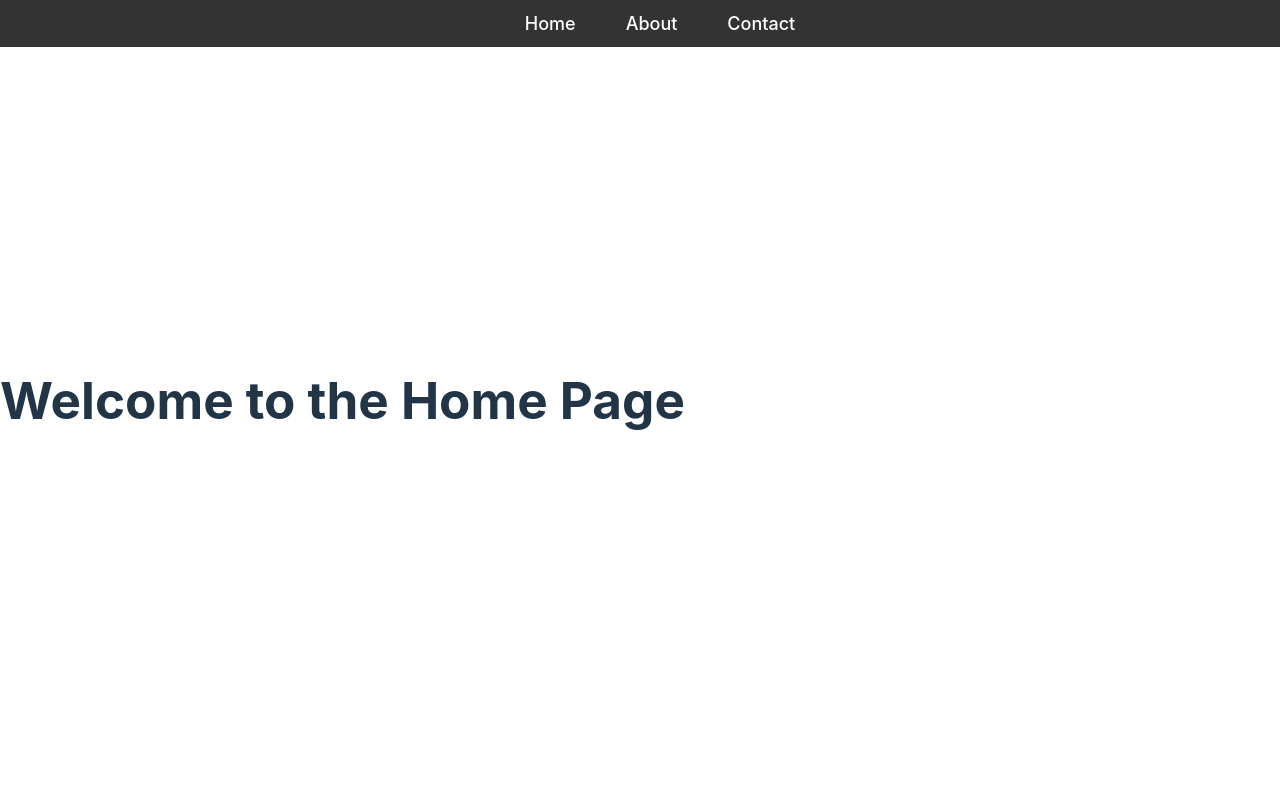
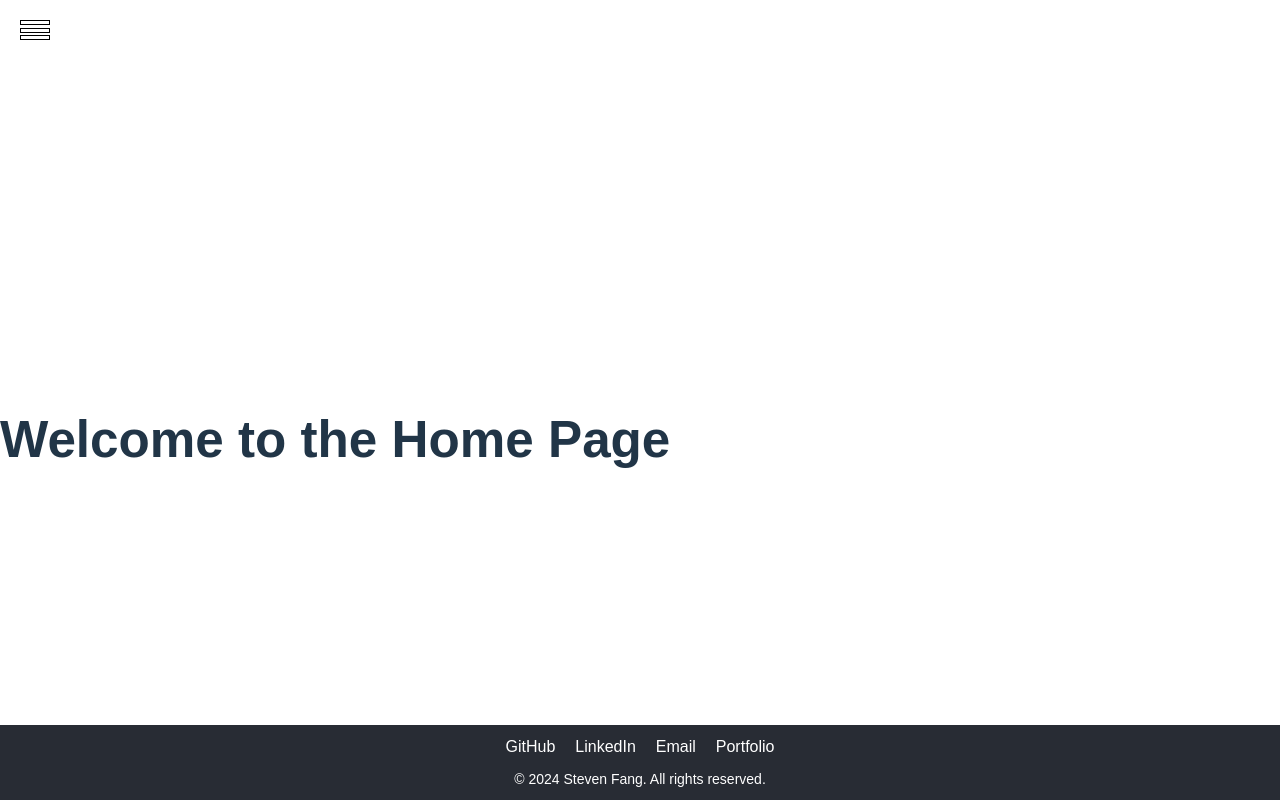
Before and after one commit to stevenfangcu/portfolio, a React (Vite) app: page / in a window 1280 px wide. Built offline with nearby package versions, Linux system fonts and the light colour scheme.

Commit message:
add sidebar

```diff
--- a/package.json
+++ b/package.json
@@ -12,12 +12,14 @@
   "dependencies": {
     "react": "^18.3.1",
     "react-dom": "^18.3.1",
-    "react-router-dom": "^7.0.2"
+    "react-router-dom": "^7.0.2",
+    "react-scroll": "^1.9.0"
   },
   "devDependencies": {
     "@eslint/js": "^9.15.0",
     "@types/react": "^18.3.12",
     "@types/react-dom": "^18.3.1",
+    "@types/react-scroll": "^1.8.10",
     "@vitejs/plugin-react": "^4.3.4",
     "eslint": "^9.15.0",
     "eslint-plugin-react-hooks": "^5.0.0",
--- a/src/App.tsx
+++ b/src/App.tsx
@@ -2,27 +2,23 @@ import React from 'react';
 import { BrowserRouter as Router, Routes, Route, Link } from 'react-router-dom';
 import Home from './pages/Home';
 import About from './pages/About';
-import Contact from './pages/Contact';
-import './css/NavBar.css';
+import Footer from './pages/Footer';
+import Resume from './pages/Resume';
+import Sidebar from './pages/Sidebar';
 
 const App: React.FC = () => {
   return (
     <Router>
-      {/* The navigation bar */}
-      <nav className="top-bar">
-        <ul className="nav-links">
-          <li><Link to="/">Home</Link></li>
-          <li><Link to="/about">About</Link></li>
-          <li><Link to="/contact">Contact</Link></li>
-        </ul>
-      </nav>
-
-      {/* Routes */}
-      <Routes>
-        <Route path="/" element={<Home />} />
-        <Route path="/about" element={<About />} />
-        <Route path="/contact" element={<Contact />} />
-      </Routes>
+      <Sidebar />
+      {/* Main content with padding to avoid overlap */}
+      <div style={{ paddingTop: '80px' }}>
+        <Routes>
+          <Route path="/" element={<Home />} />
+          <Route path="/about" element={<About />} />
+          <Route path="/resume" element={<Resume />} />
+        </Routes>
+      </div>
+      <Footer />
     </Router>
   );
 };
--- /dev/null
+++ b/src/css/Footer.css
@@ -0,0 +1,31 @@
+.footer {
+    position: fixed;
+    bottom: 0;
+    width: 100%;
+    text-align: center;
+    background-color: #282c34;
+    color: #ffffff;
+    padding: 10px 0;
+    z-index: 1000; /* Ensure the footer stays above other content */
+  }
+
+  .footer .social-links {
+    display: flex;
+    justify-content: center;
+    gap: 20px;
+    align-items: center;
+  }
+
+  .footer .social-links a {
+    color: #ffffff;
+    text-decoration: none;
+  }
+
+  .footer .social-links a:hover {
+    text-decoration: underline;
+  }
+
+  .footer p {
+    margin-top: 10px;
+    font-size: 14px;
+  }
--- a/src/css/NavBar.css
+++ b/src/css/NavBar.css
@@ -1,45 +1,78 @@
-/* Style the navigation bar container */
-.top-bar {
-    background-color: #333;
+/* Navbar Container */
+.navbar {
+  display: flex;
+  justify-content: space-between;
+  align-items: center;
   padding: 10px 20px;
-    position: fixed;  /* Make it stick to the top */
-    width: 100%;      /* Full width */
-    top: 0;           /* Stay at the top */
-    left: 0;
-    z-index: 1000;    /* Make sure it stays on top of other elements */
+  position: fixed;
+  top: 0;
+  width: 100%;
+  background-color: #000; /* Solid black background */
+  color: #fff;
+  box-shadow: 0 2px 5px rgba(0, 0, 0, 0.2);
+  z-index: 1000;
 }
 
-  /* Style the unordered list inside the nav */
-  .nav-links {
-    display: flex;
-    justify-content: center; /* Center the nav items */
-    padding: 0;
-    margin: 0;
-    list-style: none; /* Remove the default list style */
+/* Logo */
+.navbar-logo {
+  font-size: 1.5rem;
+  font-weight: bold;
+  letter-spacing: 2px;
+  cursor: pointer;
 }
 
-  /* Style each list item */
-  .nav-links li {
-    margin: 0 15px; /* Add spacing between items */
+/* Navigation Links Container */
+.navbar-links {
+  display: flex;
+  list-style: none;
+  gap: 30px;
+  margin: 0;
+  padding: 0;
 }
 
-  /* Style the links inside the nav */
-  .nav-links a {
-    color: white; /* White text */
-    text-decoration: none; /* Remove the default underline */
-    font-size: 18px; /* Set font size */
-    padding: 5px 10px; /* Add padding for clickable area */
-    border-radius: 4px; /* Slightly rounded corners */
-    transition: background-color 0.3s ease, color 0.3s ease; /* Smooth transition for hover effects */
+/* Navigation Links */
+.navbar-link {
+  color: #fff;
+  text-decoration: none;
+  font-weight: 500;
+  text-transform: uppercase;
+  letter-spacing: 1px;
+  transition: color 0.3s ease;
 }
 
-  /* Add hover effect */
-  .nav-links a:hover {
-    background-color: #f1f1f1; /* Light background color on hover */
-    color: #333; /* Change text color on hover */
+/* Hover Effect */
+.navbar-link:hover {
+  color: #00bcd4; /* Accent color for hover */
 }
 
-  /* Optionally, add active link styling (you can use NavLink for this in React) */
-  .nav-links a.active {
-    color: #ff6347; /* Change color for active links */
+/* Hamburger Icon (Visible only on Mobile) */
+.navbar-hamburger {
+  display: none;
+  font-size: 2rem;
+  cursor: pointer;
 }
+
+/* Responsive Navbar for Small Screens */
+@media (max-width: 768px) {
+  /* Hide the regular links and show the hamburger */
+  .navbar-links {
+    display: none; /* Hide links by default */
+    flex-direction: column;
+    gap: 10px;
+    position: absolute;
+    top: 60px;
+    right: 20px;
+    background-color: #000;
+    padding: 10px;
+    border-radius: 5px;
+    width: 200px;
+  }
+
+  .navbar-links.active {
+    display: flex; /* Show links when menu is active */
+  }
+
+  .navbar-hamburger {
+    display: block; /* Show the hamburger icon */
+  }
+}
--- /dev/null
+++ b/src/css/Sidebar.css
@@ -0,0 +1,85 @@
+.hamburger {
+  position: absolute;
+  top: 20px;
+  left: 20px;
+  width: 30px;
+  height: 20px;
+  display: flex;
+  flex-direction: column;
+  justify-content: space-between;
+  cursor: pointer;
+  z-index: 100;
+}
+
+.bar {
+  width: 30px;
+  height: 5px;
+  background-color: white; /* Set the background color of the bars */
+  border: 1px solid black; /* Add black outline to each bar */
+  transition: 0.3s ease;
+}
+
+.bar.open:nth-child(1) {
+  transform: rotate(45deg) translate(5px, 5px);
+}
+
+.bar.open:nth-child(2) {
+  opacity: 0;
+}
+
+.bar.open:nth-child(3) {
+  transform: rotate(-45deg) translate(5px, -5px);
+}
+
+.sidebar {
+  position: fixed;
+  top: 0;
+  left: -250px;
+  width: 250px;
+  height: 100%;
+  background-color: rgba(40, 44, 52, 0.85); /* Semi-transparent background (rgba with alpha value) */
+  transition: left 0.3s ease-in-out;
+  padding-top: 60px;
+  z-index: 50;
+}
+
+.sidebar ul {
+  list-style-type: none;
+  padding: 0;
+}
+
+.sidebar ul li {
+  padding: 15px;
+  color: white;
+  cursor: pointer;
+}
+
+.sidebar ul li:hover {
+  background-color: #575757;
+}
+
+.sidebar ul li a {
+  color: white;
+  text-decoration: none;
+  display: block;
+  width: 100%;
+}
+
+.sidebar ul li a:hover {
+  background-color: #575757;
+}
+
+.sidebar ul li a.active {
+  color: #f0f0f0;
+  font-weight: bold;
+}
+
+* {
+  margin: 0;
+  padding: 0;
+  box-sizing: border-box;
+}
+
+body {
+  font-family: Arial, sans-serif;
+}
--- /dev/null
+++ b/src/pages/Footer.tsx
@@ -0,0 +1,45 @@
+import React from 'react';
+import '../css/Footer.css'
+
+const Footer: React.FC = () => {
+  return (
+    <footer className="footer">
+      <div className="social-links">
+        {/* GitHub */}
+        <a
+          href="https://github.com/stevenfangcu"
+          target="_blank"
+          rel="noopener noreferrer"
+        >
+          GitHub
+        </a>
+
+        {/* LinkedIn */}
+        <a
+          href="https://linkedin.com/in/steven-fang"
+          target="_blank"
+          rel="noopener noreferrer"
+        >
+          LinkedIn
+        </a>
+
+        {/* Email */}
+        <a href="mailto:stevenfangcu@icloud.com">
+          Email
+        </a>
+
+        {/* Portfolio */}
+        <a
+          href="https://yourportfolio.com"
+          target="_blank"
+          rel="noopener noreferrer"
+        >
+          Portfolio
+        </a>
+      </div>
+      <p>© 2024 Steven Fang. All rights reserved.</p>
+    </footer>
+  );
+};
+
+export default Footer;
--- a/src/pages/NavBar.tsx
+++ b/src/pages/NavBar.tsx
@@ -11,8 +11,7 @@ const NavBar: React.FC = () => {
         <ul className="navbar-links">
           <li><a href="/">Home</a></li>
           <li><a href="/about">About</a></li>
-          <li><a href="/services">Services</a></li>
-          <li><a href="/contact">Contact</a></li>
+          <li><a href="/resume">resume</a></li>
         </ul>
       </div>
     </nav>
--- /dev/null
+++ b/src/pages/Resume.tsx
@@ -0,0 +1,7 @@
+import React from 'react';
+
+const Resume: React.FC = () => {
+  return <h1>Resume</h1>;
+};
+
+export default Resume;
--- /dev/null
+++ b/src/pages/Sidebar.tsx
@@ -0,0 +1,63 @@
+import React, { useState } from 'react';
+import { NavLink } from 'react-router-dom';
+import '../css/Sidebar.css'
+
+const HamburgerSidebar: React.FC = () => {
+  const [isOpen, setIsOpen] = useState(false);
+
+  const toggleSidebar = () => {
+    setIsOpen(!isOpen);
+  };
+
+  return (
+    <div>
+      {/* Hamburger Icon */}
+      <div className="hamburger" onClick={toggleSidebar}>
+        <div className={`bar ${isOpen ? 'open' : ''}`}></div>
+        <div className={`bar ${isOpen ? 'open' : ''}`}></div>
+        <div className={`bar ${isOpen ? 'open' : ''}`}></div>
+      </div>
+
+      {/* Sidebar */}
+      <div
+        className="sidebar"
+        style={{
+          left: isOpen ? '0' : '-250px', // Toggle the sidebar's position
+        }}
+      >
+        <ul>
+          {/* Use NavLink with className function for active link styling */}
+          <li>
+            <NavLink
+              to="/"
+              onClick={() => setIsOpen(false)}
+              className={({ isActive }) => (isActive ? 'active' : '')} // Dynamically apply active class
+            >
+              Home
+            </NavLink>
+          </li>
+          <li>
+            <NavLink
+              to="/about"
+              onClick={() => setIsOpen(false)}
+              className={({ isActive }) => (isActive ? 'active' : '')}
+            >
+              About
+            </NavLink>
+          </li>
+          <li>
+            <NavLink
+              to="/resume"
+              onClick={() => setIsOpen(false)}
+              className={({ isActive }) => (isActive ? 'active' : '')}
+            >
+              Resume
+            </NavLink>
+          </li>
+        </ul>
+      </div>
+    </div>
+  );
+};
+
+export default HamburgerSidebar;
```
Also changed, not shown: 1 other file (tests, documents, lock files or other folders). Lines whose indentation alone changed are shown as unchanged.
